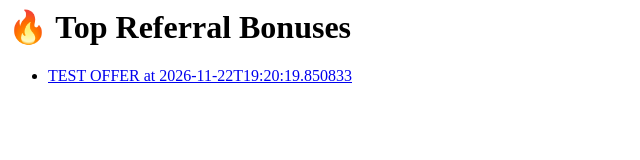
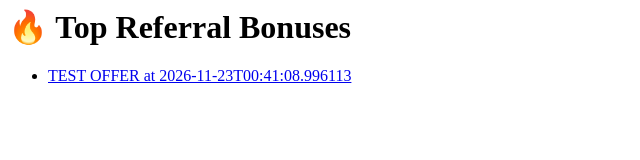
Before and after one commit to Jake-techy/referral-bot, a plain HTML site: page docs/index.html in a window 1280 px wide. Shown: the full height of the page, 0-640 px from the left. Drawn offline with Linux system fonts and the light colour scheme.

Commit message:
Update offers 2026-11-23T00:41:09Z

```diff
--- a/docs/index.html
+++ b/docs/index.html
@@ -1,6 +1,6 @@
 <h1>🔥 Top Referral Bonuses</h1>
 <ul>
 
-  <li><a href="https://example.com">TEST OFFER at 2026-11-22T19:20:19.850833</a></li>
+  <li><a href="https://example.com">TEST OFFER at 2026-11-23T00:41:08.996113</a></li>
 
 </ul>
```
